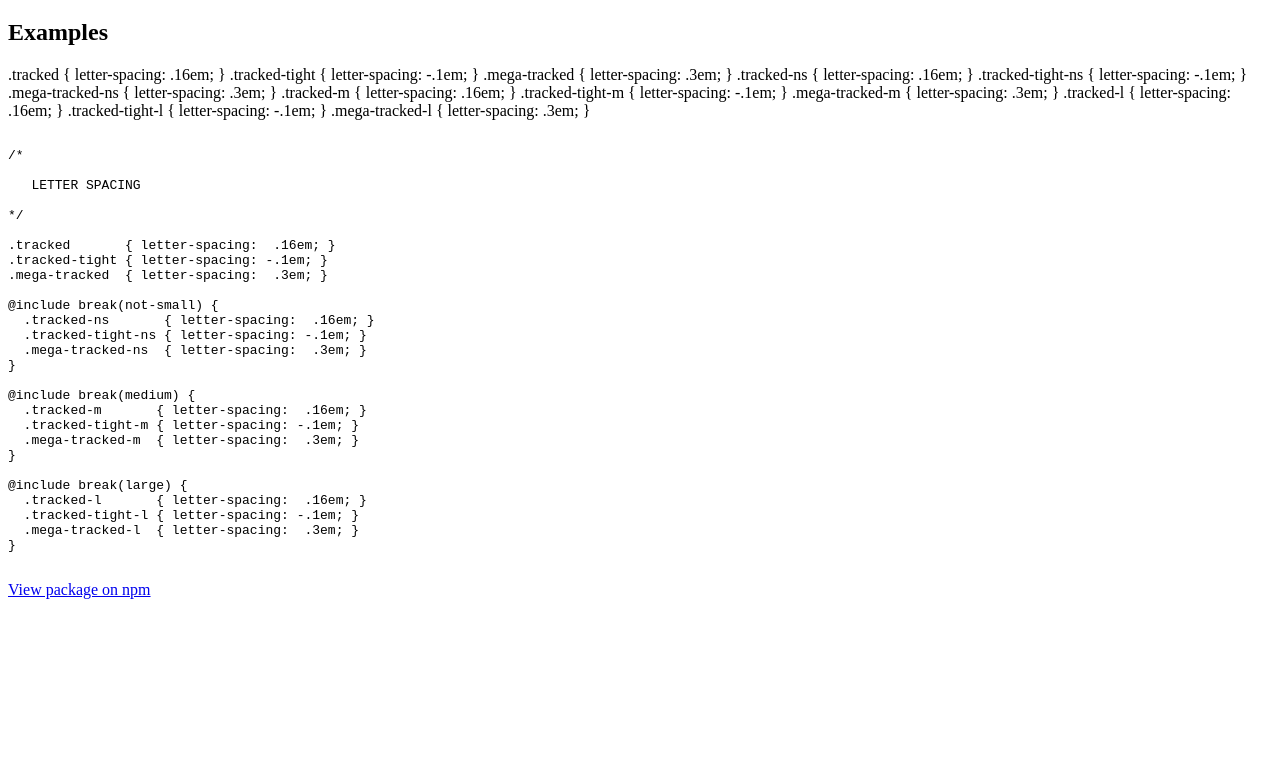
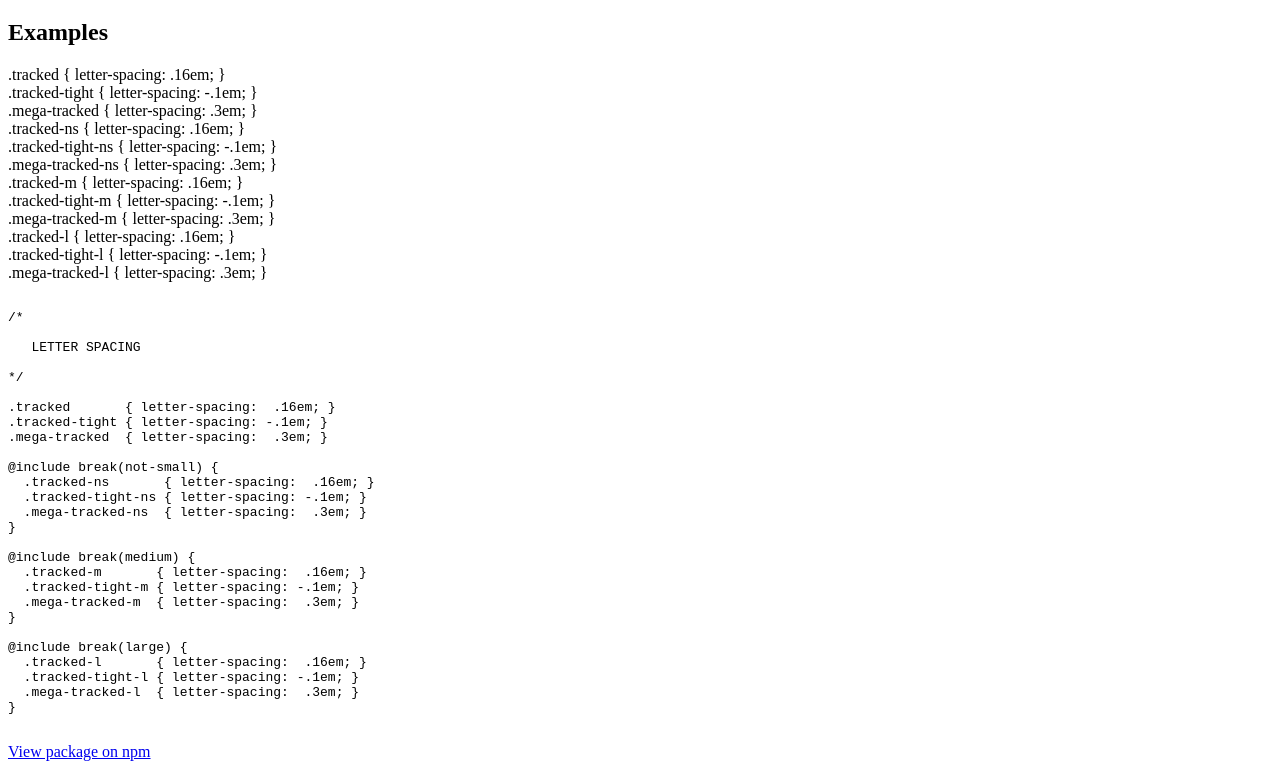
Before and after one commit to mrmrs/tachyons-letter-spacing, a website: page index.html in a window 1280 px wide. Shown: the part 61-830 px from the top of the page. Before the commit the page ends 800 px from the top, so only its background shows below. Drawn offline with Linux system fonts and the light colour scheme.

Commit message:
Breaking out lines of classes and attaching them to elements

```diff
--- a/index.html
+++ b/index.html
@@ -14,18 +14,18 @@
     <h1>tachyons letter spacing</h1>
     <h2>Examples</h2>
 
-.tracked       { letter-spacing:  .16em; }
-.tracked-tight { letter-spacing: -.1em; }
-.mega-tracked  { letter-spacing:  .3em; }
-  .tracked-ns       { letter-spacing:  .16em; }
-  .tracked-tight-ns { letter-spacing: -.1em; }
-  .mega-tracked-ns  { letter-spacing:  .3em; }
-  .tracked-m       { letter-spacing:  .16em; }
-  .tracked-tight-m { letter-spacing: -.1em; }
-  .mega-tracked-m  { letter-spacing:  .3em; }
-  .tracked-l       { letter-spacing:  .16em; }
-  .tracked-tight-l { letter-spacing: -.1em; }
-  .mega-tracked-l  { letter-spacing:  .3em; }
+    <div class="tracked">.tracked       { letter-spacing:  .16em; }</div>
+    <div class="tracked-tight">.tracked-tight { letter-spacing: -.1em; }</div>
+    <div class="mega-tracked">.mega-tracked  { letter-spacing:  .3em; }</div>
+    <div class="tracked-ns">.tracked-ns       { letter-spacing:  .16em; }</div>
+    <div class="tracked-tight-ns">.tracked-tight-ns { letter-spacing: -.1em; }</div>
+    <div class="mega-tracked-ns">.mega-tracked-ns  { letter-spacing:  .3em; }</div>
+    <div class="tracked-m">.tracked-m       { letter-spacing:  .16em; }</div>
+    <div class="tracked-tight-m">.tracked-tight-m { letter-spacing: -.1em; }</div>
+    <div class="mega-tracked-m">.mega-tracked-m  { letter-spacing:  .3em; }</div>
+    <div class="tracked-l">.tracked-l       { letter-spacing:  .16em; }</div>
+    <div class="tracked-tight-l">.tracked-tight-l { letter-spacing: -.1em; }</div>
+    <div class="mega-tracked-l">.mega-tracked-l  { letter-spacing:  .3em; }</div>
     <pre>
 <code>
 /*
```
